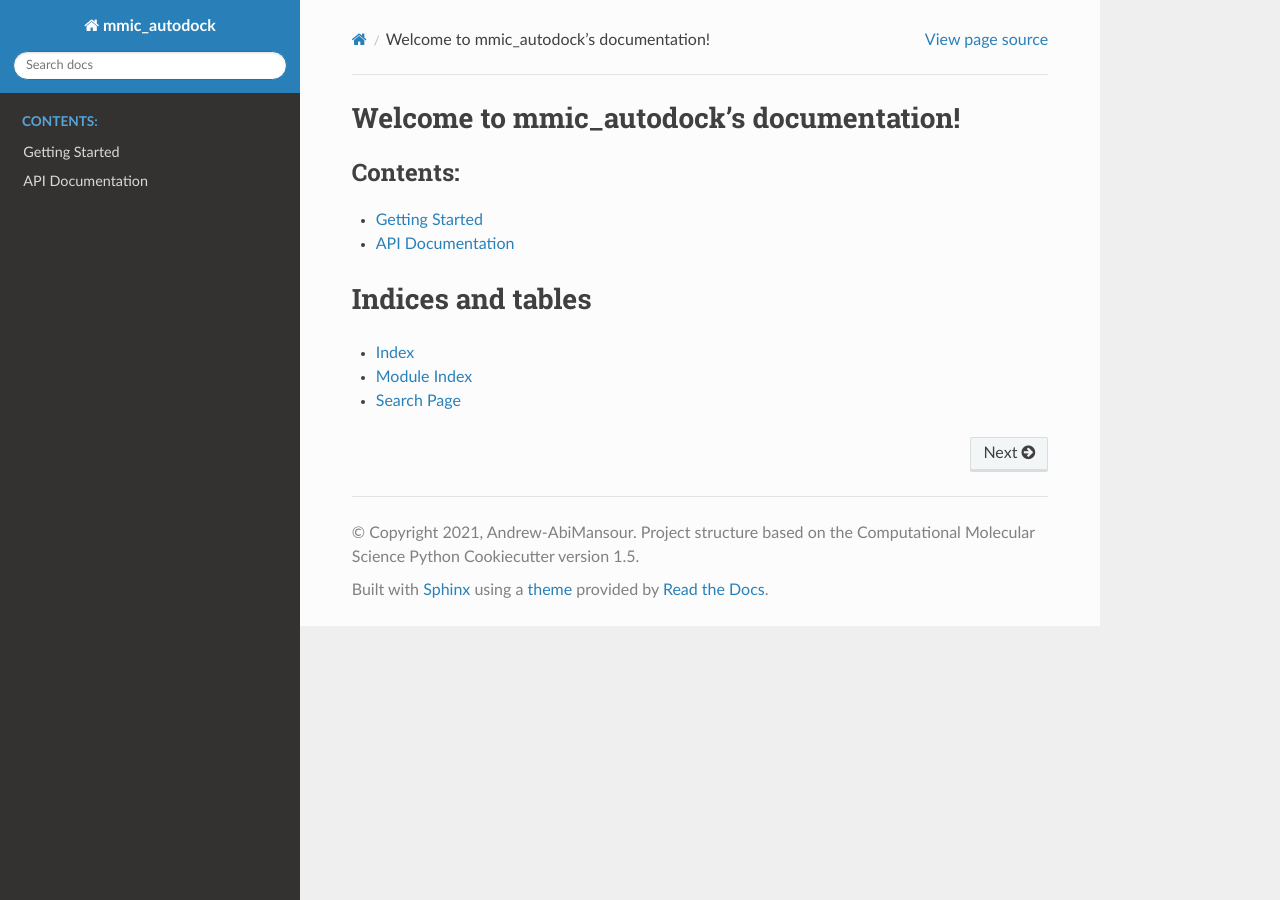
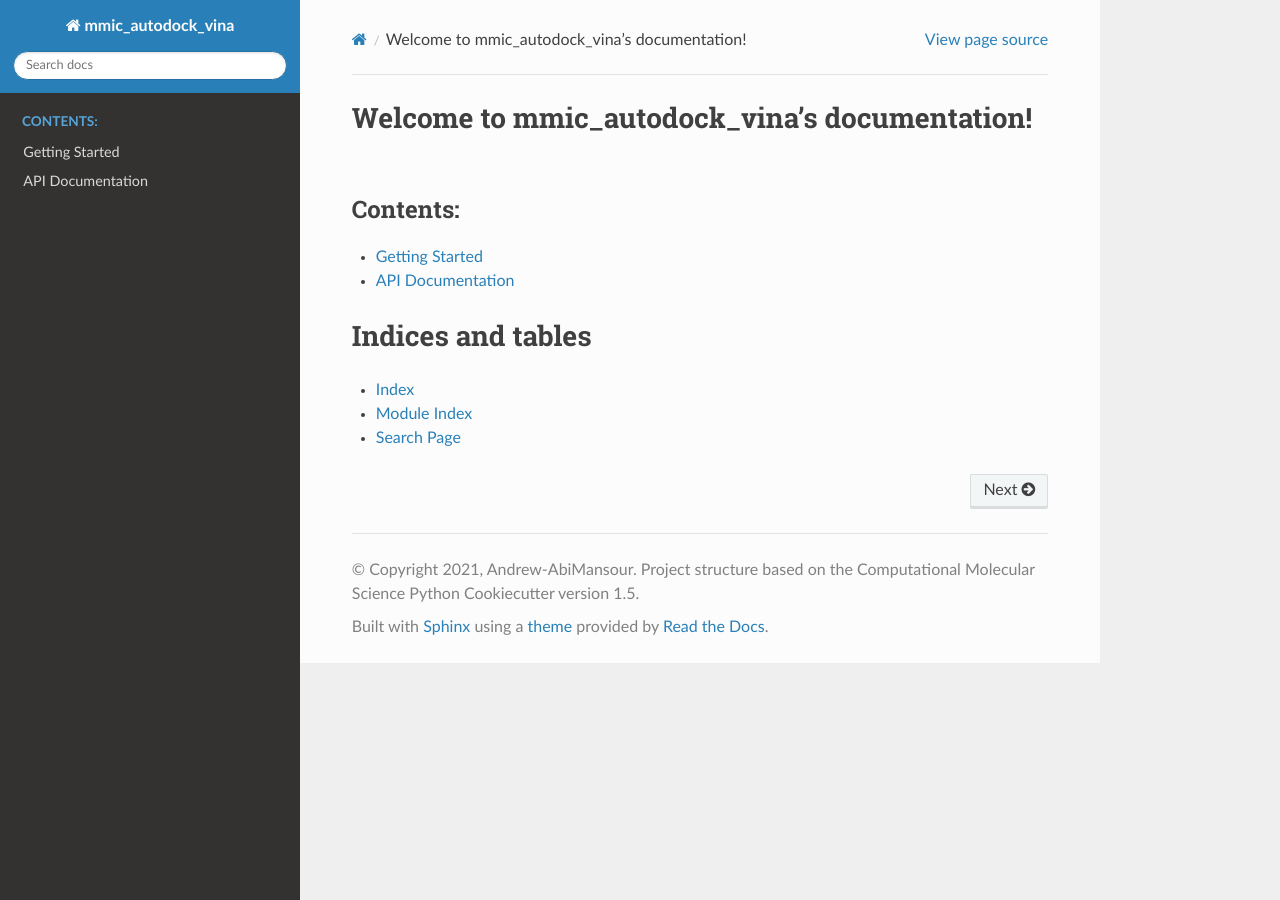
Before and after one commit to MolSSI/mmic_autodock_vina, a Sphinx documentation site: the page built from docs/index.rst, in a window 1280 px wide. Built offline with Sphinx 7.4.7 and the Read the Docs theme 2.0.0, drawn with Linux system fonts in a browser that asks for light colours; the version number could not be read and is left out.

Commit message:
rename pkg to mmic_autodock_vina

```diff
--- a/docs/api.rst
+++ b/docs/api.rst
@@ -4,4 +4,4 @@ API Documentation
 .. autosummary::
    :toctree: autosummary
 
-   mmic_autodock.canvas
+   mmic_autodock_vina.canvas
--- a/docs/conf.py
+++ b/docs/conf.py
@@ -18,12 +18,12 @@ import sys
 
 sys.path.insert(0, os.path.abspath(".."))
 
-import mmic_autodock
+import mmic_autodock_vina
 
 
 # -- Project information -----------------------------------------------------
 
-project = "mmic_autodock"
+project = "mmic_autodock_vina"
 copyright = (
     "2021, Andrew-AbiMansour. Project structure based on the "
     "Computational Molecular Science Python Cookiecutter version 1.5"
@@ -120,7 +120,7 @@ html_static_path = ["_static"]
 # -- Options for HTMLHelp output ---------------------------------------------
 
 # Output file base name for HTML help builder.
-htmlhelp_basename = "mmic_autodockdoc"
+htmlhelp_basename = "mmic_autodock_vinadoc"
 
 
 # -- Options for LaTeX output ------------------------------------------------
@@ -146,9 +146,9 @@ latex_elements = {
 latex_documents = [
     (
         master_doc,
-        "mmic_autodock.tex",
-        "mmic_autodock Documentation",
-        "mmic_autodock",
+        "mmic_autodock_vina.tex",
+        "mmic_autodock_vina Documentation",
+        "mmic_autodock_vina",
         "manual",
     )
 ]
@@ -158,7 +158,9 @@ latex_documents = [
 
 # One entry per manual page. List of tuples
 # (source start file, name, description, authors, manual section).
-man_pages = [(master_doc, "mmic_autodock", "mmic_autodock Documentation", [author], 1)]
+man_pages = [
+    (master_doc, "mmic_autodock_vina", "mmic_autodock_vina Documentation", [author], 1)
+]
 
 
 # -- Options for Texinfo output ----------------------------------------------
@@ -169,10 +171,10 @@ man_pages = [(master_doc, "mmic_autodock", "mmic_autodock Documentation", [autho
 texinfo_documents = [
     (
         master_doc,
-        "mmic_autodock",
-        "mmic_autodock Documentation",
+        "mmic_autodock_vina",
+        "mmic_autodock_vina Documentation",
         author,
-        "mmic_autodock",
+        "mmic_autodock_vina",
         "A short description of the project.",
         "Miscellaneous",
     )
--- a/docs/getting_started.rst
+++ b/docs/getting_started.rst
@@ -1,4 +1,4 @@
 Getting Started
 ===============
 
-This page details how to get started with mmic_autodock.
+This page details how to get started with mmic_autodock_vina.
--- a/docs/index.rst
+++ b/docs/index.rst
@@ -1,9 +1,9 @@
-.. mmic_autodock documentation master file, created by
+.. mmic_autodock_vina documentation master file, created by
    sphinx-quickstart on Thu Mar 15 13:55:56 2018.
    You can adapt this file completely to your liking, but it should at least
    contain the root `toctree` directive.
 
-Welcome to mmic_autodock's documentation!
+Welcome to mmic_autodock_vina's documentation!
 =========================================================
 
 .. toctree::
--- a/setup.cfg
+++ b/setup.cfg
@@ -6,7 +6,7 @@ omit =
     # Omit the tests
     */tests/*
     # Omit generated versioneer
-    mmic_autodock/_version.py
+    mmic_autodock_vina/_version.py
 
 [yapf]
 # YAPF, in .style.yapf files this shows up as "[style]" header
@@ -22,8 +22,8 @@ max-line-length = 119
 # Automatic version numbering scheme
 VCS = git
 style = pep440
-versionfile_source = mmic_autodock/_version.py
-versionfile_build = mmic_autodock/_version.py
+versionfile_source = mmic_autodock_vina/_version.py
+versionfile_build = mmic_autodock_vina/_version.py
 tag_prefix = ''
 
 [aliases]
--- a/setup.py
+++ b/setup.py
@@ -1,5 +1,5 @@
 """
-mmic_autodock
+mmic_autodock_vina
 A short description of the project.
 """
 import sys
@@ -21,7 +21,7 @@ except:
 
 setup(
     # Self-descriptive entries which should always be present
-    name="mmic_autodock",
+    name="mmic_autodock_vina",
     author="Andrew-AbiMansour",
     author_email="andrewabimansour@vt.edu",
     description=short_description[0],
```
Also changed, not shown: docs/README.md (+1 -1 lines), .github/CONTRIBUTING.md, .lgtm.yml, devtools/README.md, 3 other files.
